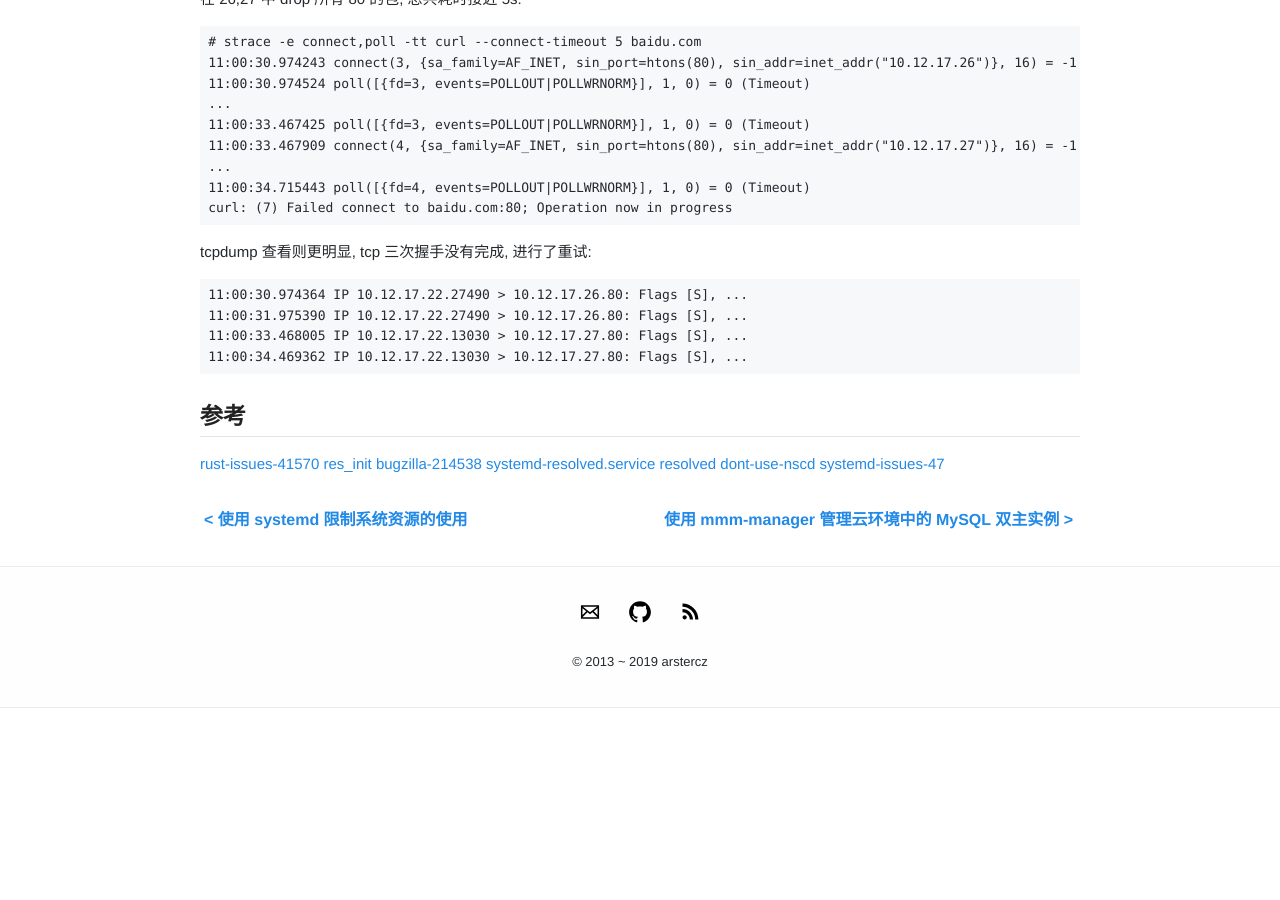
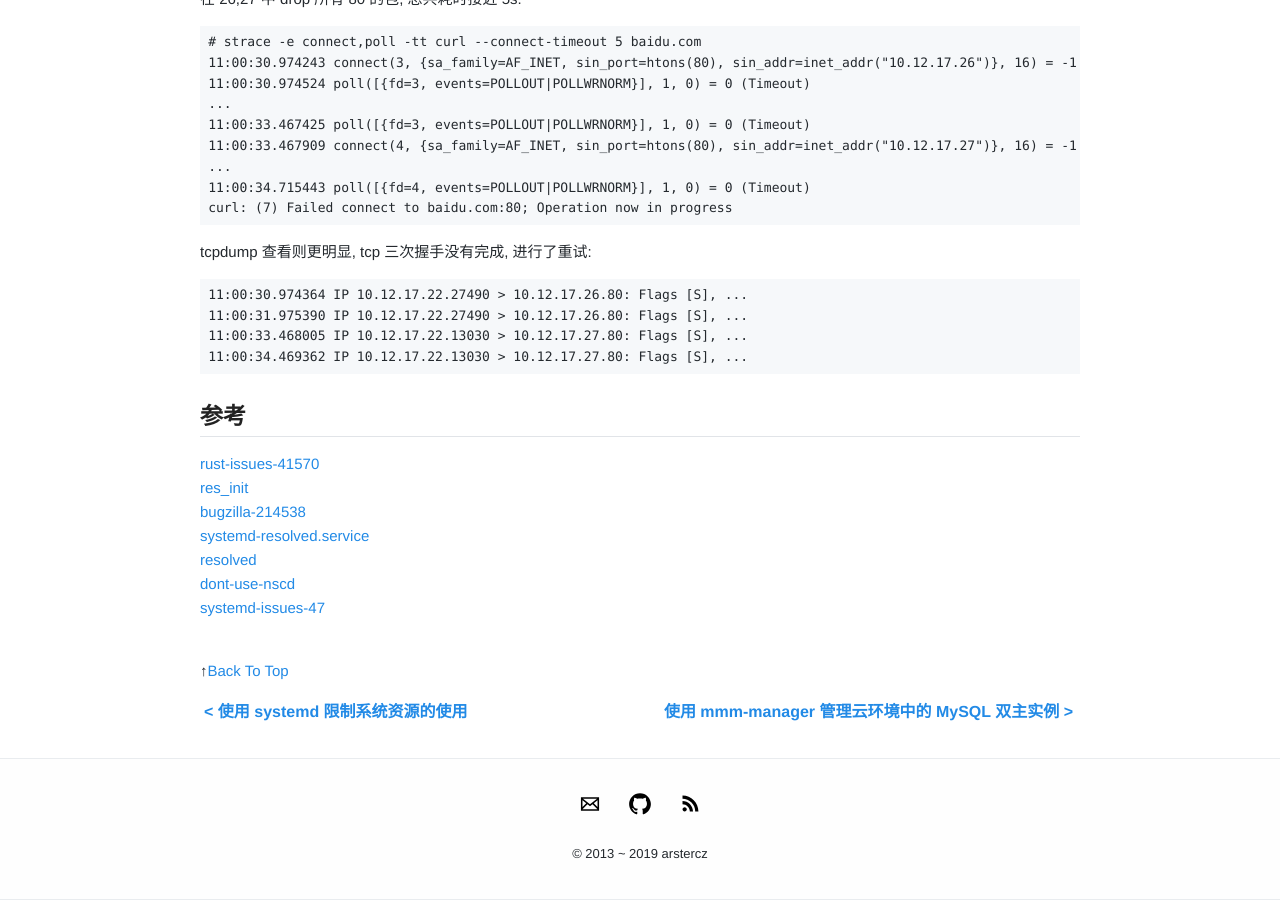
Before and after one commit to arstercz/arstercz.github.io, a Jekyll site: the page built from _posts/2018-12-19-linux-%e7%b3%bb%e7%bb%9f%e5%a6%82%e4%bd%95%e5%a4%84%e7%90%86%e5%90%8d%e7%a7%b0%e8%a7%a3%e6%9e%90.md, in a window 1280 px wide and 900 px high, scrolled down 8252 px. Built offline with Jekyll 4.4.1, drawn with Linux system fonts in a browser that asks for light colours; comment, search, counter and statistics services are not loaded; before the commit the page ends 8960 px from its top, so only the background shows below that.

Commit message:
add back_to_top feature

```diff
--- a/_layouts/post.html
+++ b/_layouts/post.html
@@ -23,6 +23,8 @@
 
   <div class="entry">
     {{ content }}
+    <br>
+    &uarr;<a href="{{ site.baseurl }}{{ post.url }}#">Back To Top</a>
   </div>
 
   <div class="pagination">
```
Also changed, not shown: _posts/2018-12-19-linux-%e7%b3%bb%e7%bb%9f%e5%a6%82%e4%bd%95%e5%a4%84%e7%90%86%e5%90%8d%e7%a7%b0%e8%a7%a3%e6%9e%90.md (line endings or trailing spaces).
